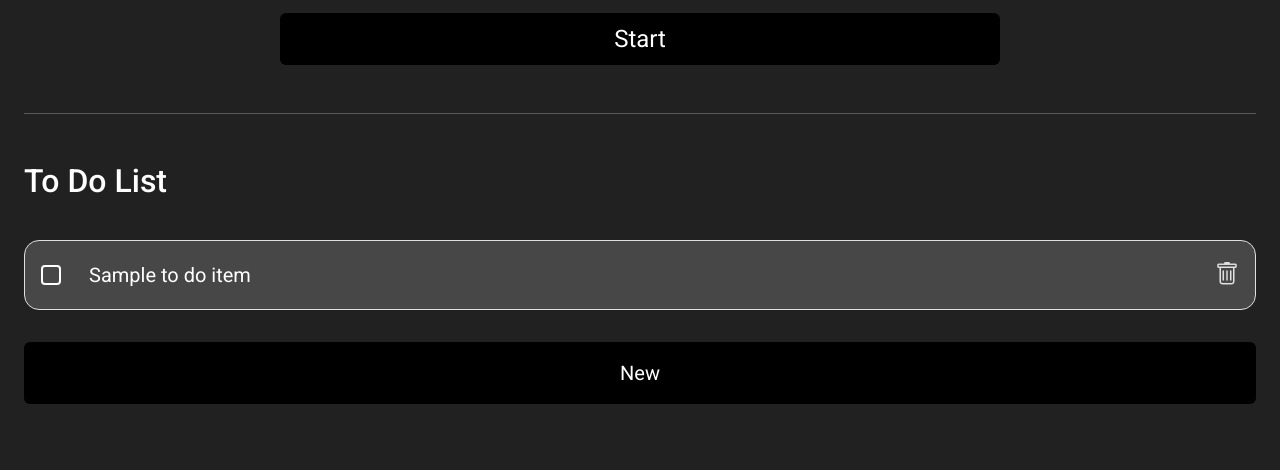
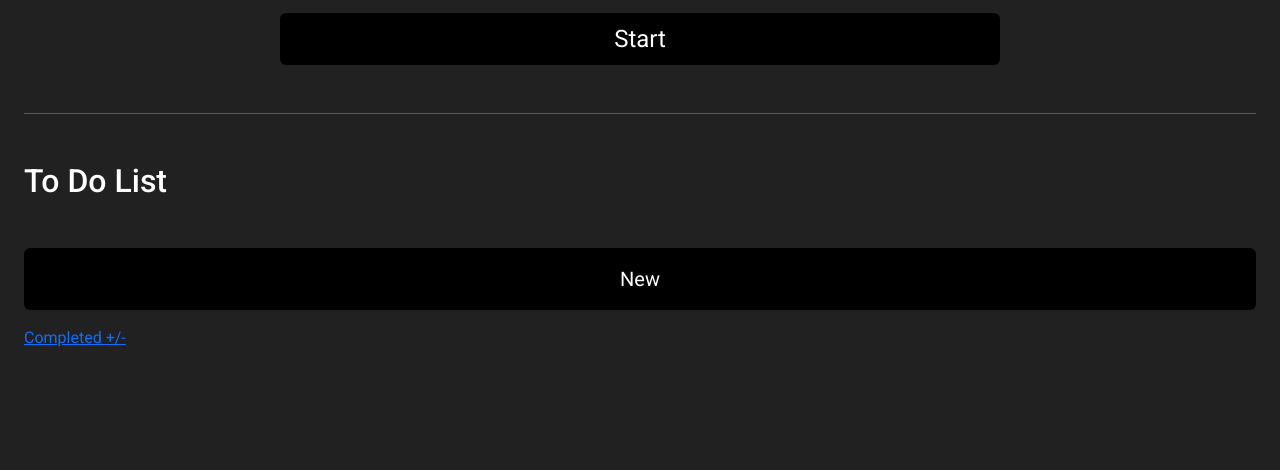
Before and after one commit to gccintra/focus_time, a Flask app: template app/templates/start_task.html in a window 1280 px wide. Shown: the part 340-810 px from the top of the page. Before the commit the page ends 744 px from the top, so only its background shows below. Run offline with Flask 3, Linux system fonts and the light colour scheme; the template is opened without the code that fills it: most values are stand-ins (such as "Sample title", 1, 10 or a date in 2020); some web fonts are replaced.

Commit message:
saving to do completed time, and front end feature to complete and undo to do item

```diff
--- a/app/models/task.py
+++ b/app/models/task.py
@@ -18,8 +18,6 @@
                 to_do_completed_time=to_do.get('to_do_completed_time'),
             ) if isinstance(to_do, dict) else to_do for to_do in task_to_do_list
         ]
-
-
 
 
     @property
--- a/app/models/task_to_do_list.py
+++ b/app/models/task_to_do_list.py
@@ -8,3 +8,8 @@
         self.to_do_created_time = to_do_created_time or datetime.now().isoformat()
         self.to_do_status = to_do_status or 'in progress'
         self.to_do_completed_time = to_do_completed_time or None
+
+
+
+    def set_to_do_status(self, new_status):
+        self.to_do_status = new_status
--- a/app/static/css/app.css
+++ b/app/static/css/app.css
@@ -144,6 +144,7 @@
     transform: scale(1.2);
 }
 
+
 /* Checkbox redondo com hover */
 .rounded-checkbox {
     width: 20px;
@@ -167,14 +168,20 @@
     border-color: #42c642;
 }
 
+
 /* Centralização e estilo do texto */
-#toDoTextCheck {
+.to-do-text-check {
     display: flex;
     align-items: center; /* Alinhando o texto e o checkbox verticalmente */
     gap: 10px; /* Ajuste do espaço entre checkbox e texto */
 }
 
-#toDoTextCheck span {
+.to-do-text-check span {
     font-size: 20px;
     color: #ffffff;
 }
+
+
+.finished-container-collapse {
+    margin-bottom: 120px;
+}
--- a/app/static/js/create_task_to_do.js
+++ /dev/null
@@ -1,40 +0,0 @@
-document.getElementById('createTaskToDoButton').addEventListener('click', function() {
-    const taskId = task_data.task_id;
-    var taskToDoName = document.getElementById('taskToDoName').value;
-
-    if (taskToDoName.trim() !== "") {
-
-
-      fetch(`/tasks/${taskId}/new_task_to_do`, {
-        method: "POST",
-        headers: {
-          "Content-Type": "application/json"
-        },
-        body: JSON.stringify({ name: taskToDoName })
-      })
-      .then(response => response.json())
-      .then(data => {
-         var toDoHTML = `
-            <div class="col-md-12">
-
-                <div
-                    class="d-flex justify-content-between align-items-center to-do-card"
-                    data-id="${data.to_do_identificator }">
-
-                    <div class="d-flex align-items-center" id="toDoTextCheck">
-                        <input class="form-check-input me-3 mt-0 rounded-checkbox" type="checkbox" id="checkboxNoLabel" value="" aria-label="...">
-                        <span id="taskTitle" class="mb-0">${data.to_do_title}</span>
-                    </div>
-
-                    <i class="bi bi-trash fs-4" id="deleteToDo"></i>
-                </div>
-
-            </div>
-         `;
-        document.querySelector('#toDoGrid').innerHTML += toDoHTML;
-        $('#newTaskToDo').modal('hide');
-      });
-    } else {
-      alert("Please provide a to do task name.");
-    }
-  });
--- /dev/null
+++ b/app/static/js/to_do_manage.js
@@ -0,0 +1,97 @@
+const taskId = task_data.task_id;
+
+document.getElementById('createTaskToDoButton').addEventListener('click', function() {
+  var taskToDoName = document.getElementById('taskToDoName').value;
+
+  if (taskToDoName.trim() !== "") {
+
+
+    fetch(`/tasks/${taskId}/new_task_to_do`, {
+      method: "POST",
+      headers: {
+        "Content-Type": "application/json"
+      },
+      body: JSON.stringify({ name: taskToDoName })
+    })
+    .then(response => response.json())
+    .then(data => {
+        var toDoHTML = `
+          <div class="col-md-12 to-do-item">
+
+                <div
+                    class="d-flex justify-content-between align-items-center to-do-card"
+                    data-id="${data.to_do_identificator}">
+
+                    <div class="to-do-text-check d-flex align-items-center">
+                        <input class="form-check-input to-do-check-box me-3 mt-0 rounded-checkbox" type="checkbox" value="" aria-label="...">
+                        <span class="to-do-title mb-0">${data.to_do_title}</span>
+                    </div>
+
+                    <i class="bi bi-trash fs-4" id="deleteToDo"></i>
+                </div>
+
+            </div>
+        `;
+      document.querySelector('#toDoGridInProgress').innerHTML += toDoHTML;
+      $('#newTaskToDo').modal('hide');
+    });
+  } else {
+    alert("Please provide a to do task name.");
+  }
+});
+
+
+document.querySelectorAll('.to-do-grid').forEach(grid => {
+  grid.addEventListener('click', function (event) {
+    const checkbox = event.target.closest('.to-do-check-box');
+    if (checkbox) {
+      const toDoCard = checkbox.closest('.to-do-card');
+      const toDoItem = checkbox.closest('.to-do-item');
+      if (toDoCard) {
+        const toDoId = toDoCard.getAttribute('data-id');
+        const isChecked = checkbox.checked;
+
+        // Envia a requisição para o backend
+        fetch(`/tasks/${taskId}/change_to_do_state`, {
+          method: "PUT",
+          headers: {
+            "Content-Type": "application/json",
+          },
+          body: JSON.stringify({ status: isChecked ? "completed" : "in progress", id: toDoId }),
+        })
+          .then(response => response.json())
+          .then(data => {
+            if (data.success) {
+
+              const currentGrid = isChecked
+                ? document.querySelector('#toDoGridInProgress')
+                : document.querySelector('#toDoGridCompleted');
+              const newGrid = isChecked
+                ? document.querySelector('#toDoGridCompleted')
+                : document.querySelector('#toDoGridInProgress');
+
+              currentGrid.removeChild(toDoItem);
+
+              const toDoTitle = toDoItem.querySelector('.to-do-title');
+              if (toDoTitle) {
+                toDoTitle.innerHTML = isChecked
+                  ? `<del>${toDoTitle.textContent}</del>`
+                  : toDoTitle.textContent.replace(/<del>|<\/del>/g, "");
+              }
+
+              newGrid.appendChild(toDoItem);
+
+              checkbox.checked = isChecked;
+            } else {
+              alert("Erro ao atualizar o status do To-Do.");
+              checkbox.checked = !isChecked;
+            }
+          })
+          .catch((error) => {
+            console.error("Erro:", error);
+            checkbox.checked = !isChecked;
+          });
+      }
+    }
+  });
+});
--- a/app/templates/start_task.html
+++ b/app/templates/start_task.html
@@ -28,19 +28,19 @@
     <h2 class="mt-5">To Do List</h2>
 
 
-    <div class="row g-4 my-3" id="toDoGrid">
+    <div class="row g-4 my-3 to-do-grid" id="toDoGridInProgress">
 
-        {% for to_do_item in to_do_list %}
+        {% for to_do_item in to_do_list if to_do_item.to_do_status == 'in progress' %}
 
-            <div class="col-md-12">
+            <div class="col-md-12 to-do-item">
 
                 <div
                     class="d-flex justify-content-between align-items-center to-do-card"
                     data-id="{{ to_do_item.to_do_identificator }}">
 
-                    <div class="d-flex align-items-center" id="toDoTextCheck">
-                        <input class="form-check-input me-3 mt-0 rounded-checkbox" type="checkbox" id="checkboxNoLabel" value="" aria-label="...">
-                        <span id="taskTitle" class="mb-0">{{ to_do_item.to_do_title }}</span>
+                    <div class="to-do-text-check d-flex align-items-center">
+                        <input class="form-check-input to-do-check-box me-3 mt-0 rounded-checkbox" type="checkbox" value="" aria-label="...">
+                        <span class="to-do-title mb-0">{{ to_do_item.to_do_title }}</span>
                     </div>
 
                     <i class="bi bi-trash fs-4" id="deleteToDo"></i>
@@ -53,19 +53,56 @@
     </div>
 
 
-
-    <!-- <div class="row g-5 my-5" id="taskToDoGrid">
-        {% for to_do in task_to_do_list %}
-
-        {% endfor %}
-    </div> -->
-
-
     <!-- Button New Task -->
 
     <div class="d-grid py-3">
         <button class="btn btn-primary py-3 fs-5" type="button" data-bs-toggle="modal" data-bs-target="#newTaskToDo">New</button>
     </div>
+
+
+    <div class="finished-container-collapse">
+        <!-- Botão que controla o conteúdo -->
+        <a
+            href="#"
+            class="text-decoration-underline text-primary details-toggler"
+            data-bs-toggle="collapse"
+            data-bs-target="#detailsContent"
+            aria-expanded="false"
+            aria-controls="detailsContent">
+            Completed +/-
+        </a>
+
+
+        <!-- Conteúdo colapsável -->
+        <div class="collapse mt-3" id="detailsContent">
+
+            <div class="row g-4 my-3 to-do-grid" id="toDoGridCompleted">
+
+                {% for to_do_item in to_do_list if to_do_item.to_do_status == 'completed' %}
+
+                    <div class="col-md-12 to-do-item">
+
+                        <div
+                            class="d-flex justify-content-between align-items-center to-do-card"
+                            data-id="{{ to_do_item.to_do_identificator }}">
+
+                            <div class="to-do-text-check d-flex align-items-center">
+                                <input class="form-check-input to-do-check-box me-3 mt-0 rounded-checkbox" type="checkbox" value="" aria-label="..." checked>
+                                <span class="to-do-title mb-0"><del>{{ to_do_item.to_do_title }}</del></span>
+                            </div>
+                            <i class="bi bi-trash fs-4" id="deleteToDo"></i>
+                        </div>
+
+                    </div>
+
+                {% endfor %}
+
+            </div>
+
+        </div>
+
+    </div>
+
 
 
     <!-- Modal New Task -->
@@ -110,9 +147,10 @@
             window.location.href = `/tasks/`;
         });
 
+
     </script>
 
     <script src="https://code.jquery.com/jquery-3.6.0.min.js"></script>
-    <script src="{{ url_for('static', filename='js/create_task_to_do.js') }}"></script>
+    <script src="{{ url_for('static', filename='js/to_do_manage.js') }}"></script>
     <script src="{{ url_for('static', filename='js/timer.js') }}"></script>
   {% endblock %}
```
Also changed, not shown: app/controllers/task_controller.py (+20 -1 lines), docs.md (+2 -1 lines).
